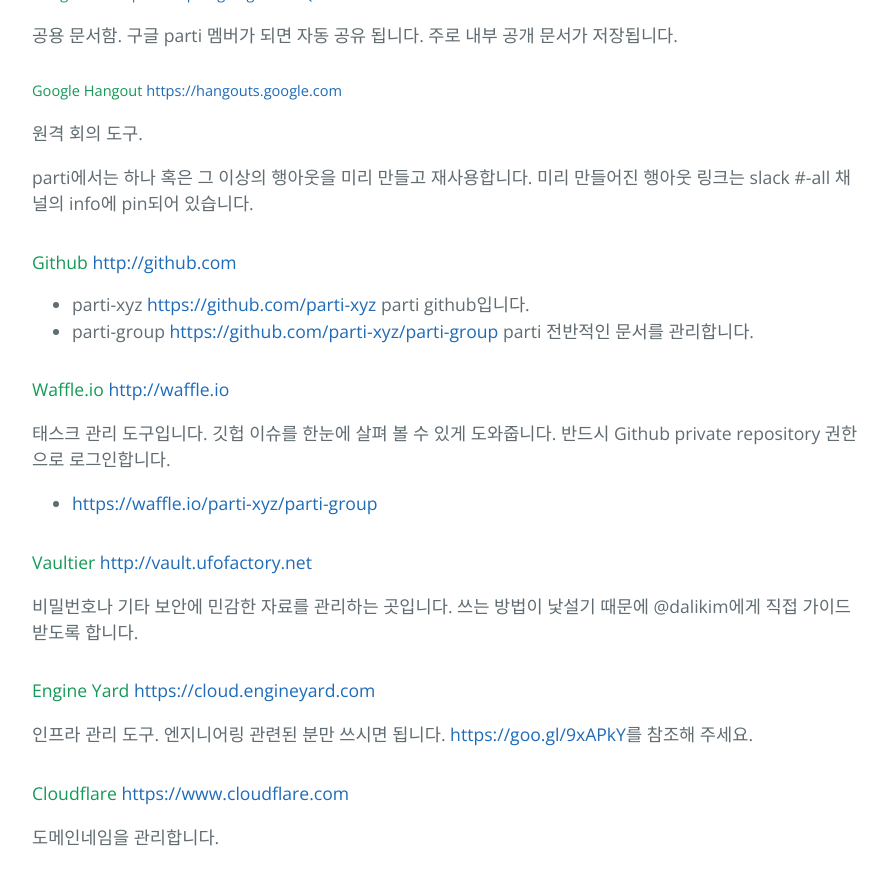
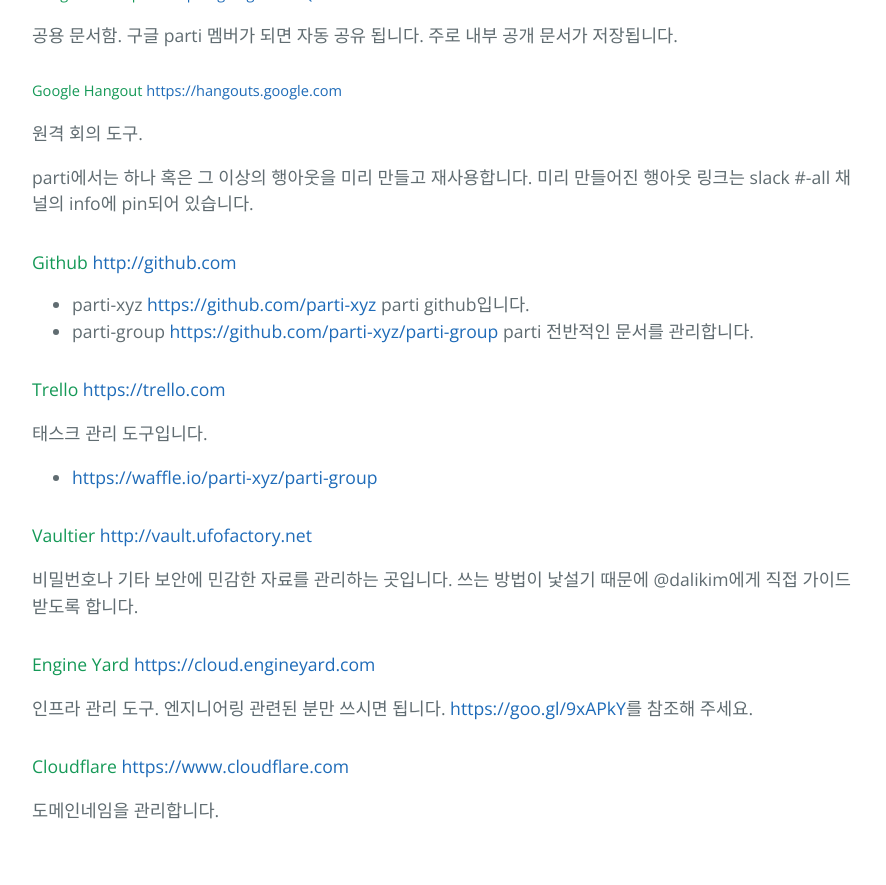
Before and after one commit to parti-coop/parti-group, a Jekyll site: the page built from docs/process.md, in a window 1280 px wide and 900 px high, scrolled down 3616 px. Shown: the top 885 px of the window, without its empty margins (192-1078 px from the left). Built offline with Jekyll 4.4.1, drawn with Linux system fonts in a browser that asks for light colours.

Commit message:
와플에서 트렐로로 업무관리 도구 변경

```diff
--- a/docs/process.md
+++ b/docs/process.md
@@ -133,9 +134,9 @@
 - parti-xyz <https://github.com/parti-xyz> parti github입니다.
 - parti-group <https://github.com/parti-xyz/parti-group> parti 전반적인 문서를 관리합니다.
 
-#### Waffle.io <http://waffle.io>
+#### Trello <https://trello.com>
 
-태스크 관리 도구입니다. 깃헙 이슈를 한눈에 살펴 볼 수 있게 도와줍니다. 반드시 Github private repository 권한으로 로그인합니다.
+태스크 관리 도구입니다.
 
 - <https://waffle.io/parti-xyz/parti-group>
 
```
Also changed, not shown: other parts of docs/process.md (+1 -0 lines).
